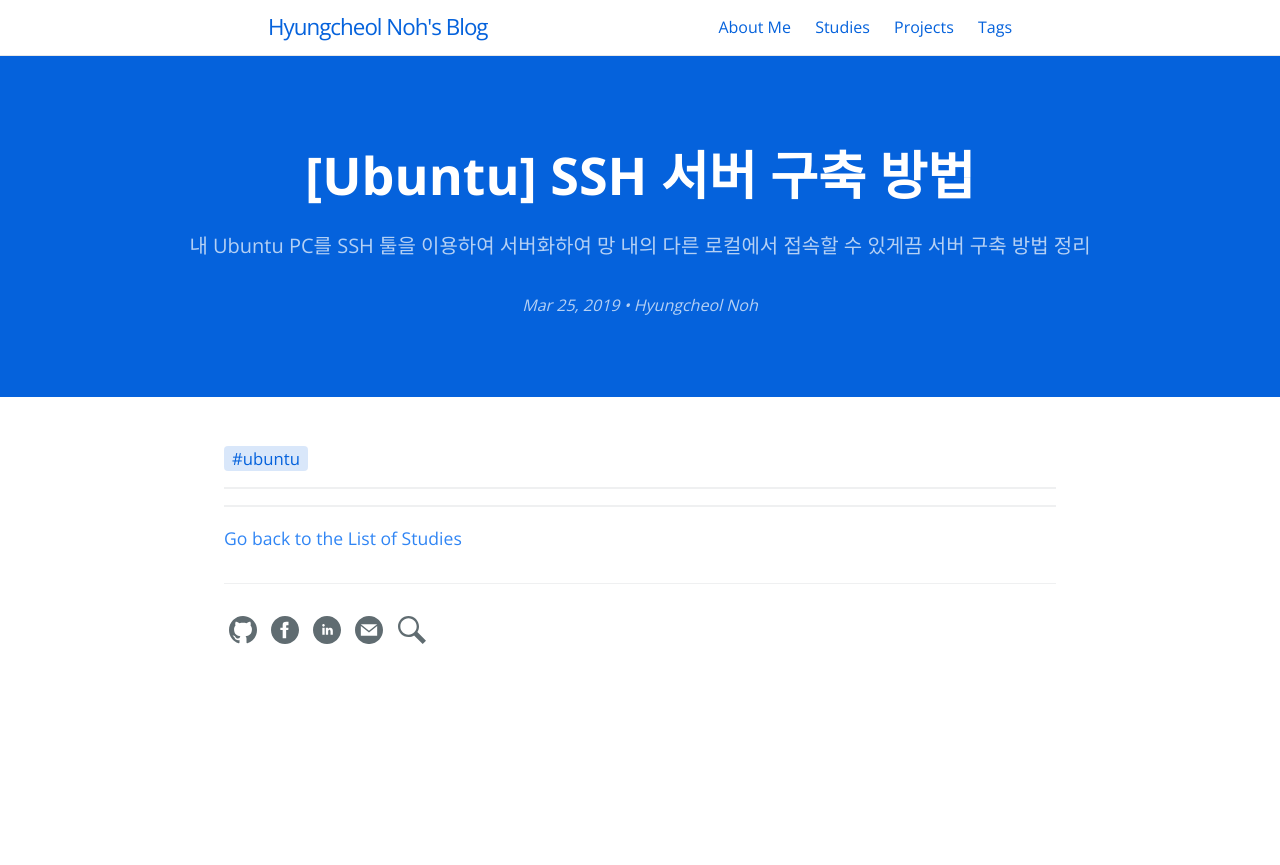
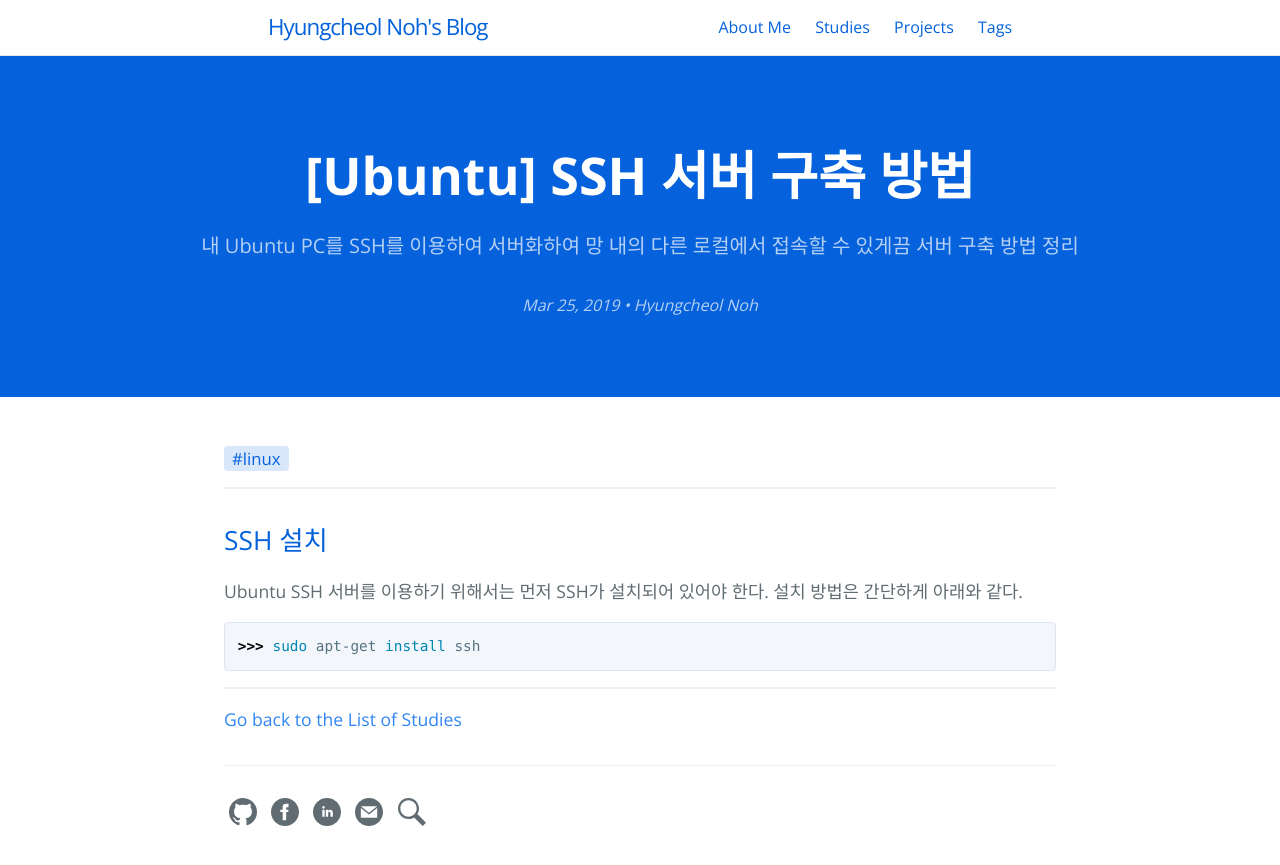
Before and after one commit to hcnoh/hcnoh.github.io, a Jekyll site: the page built from _posts/2019-03-25-ubuntu-ssh-server.md, in a window 1280 px wide. Shown: the top 865 px of the page. Built offline with Jekyll 4.4.1, drawn with Linux system fonts in a browser that asks for light colours; comment, search, counter and statistics services are not loaded.

Commit message:
Update 2019-03-25-ubuntu-ssh-server.md

````diff
--- a/_posts/2019-03-25-ubuntu-ssh-server.md
+++ b/_posts/2019-03-25-ubuntu-ssh-server.md
@@ -3,12 +3,19 @@ layout: post
 use_math: true
 title: "[Ubuntu] SSH 서버 구축 방법"
 date: 2019-03-25 10:19:43
-tagline: "내 Ubuntu PC를 SSH 툴을 이용하여 서버화하여 망 내의 다른 로컬에서 접속할 수 있게끔 서버 구축 방법 정리"
+tagline: "내 Ubuntu PC를 SSH를 이용하여 서버화하여 망 내의 다른 로컬에서 접속할 수 있게끔 서버 구축 방법 정리"
 categories:
 - Ubuntu
 tags:
-- ubuntu
+- linux
 image: /thumbnail-mobile.png
 author: "Hyungcheol Noh"
 permalink: /2019-03-25-ubuntu-ssh-server
 ---
+
+## SSH 설치
+Ubuntu SSH 서버를 이용하기 위해서는 먼저 SSH가 설치되어 있어야 한다. 설치 방법은 간단하게 아래와 같다.
+
+```bash
+>>> sudo apt-get install ssh
+```
````
